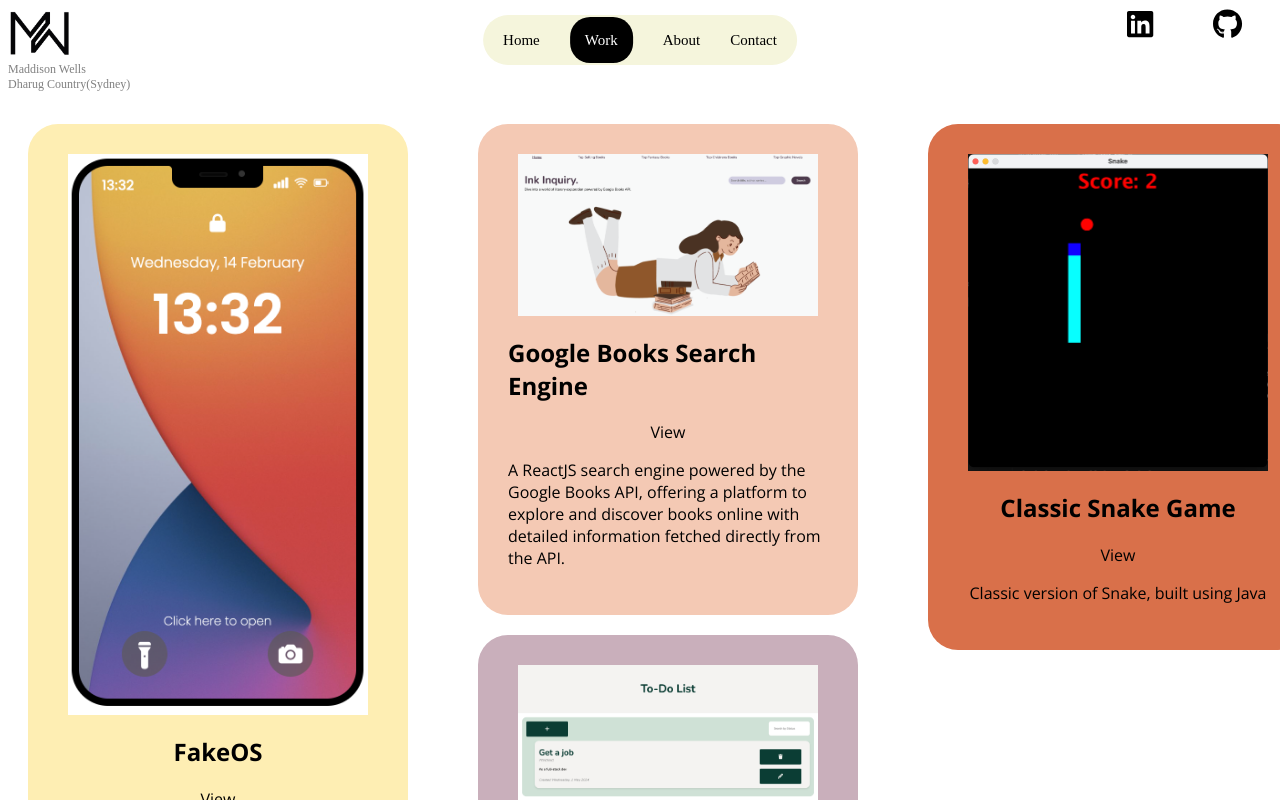
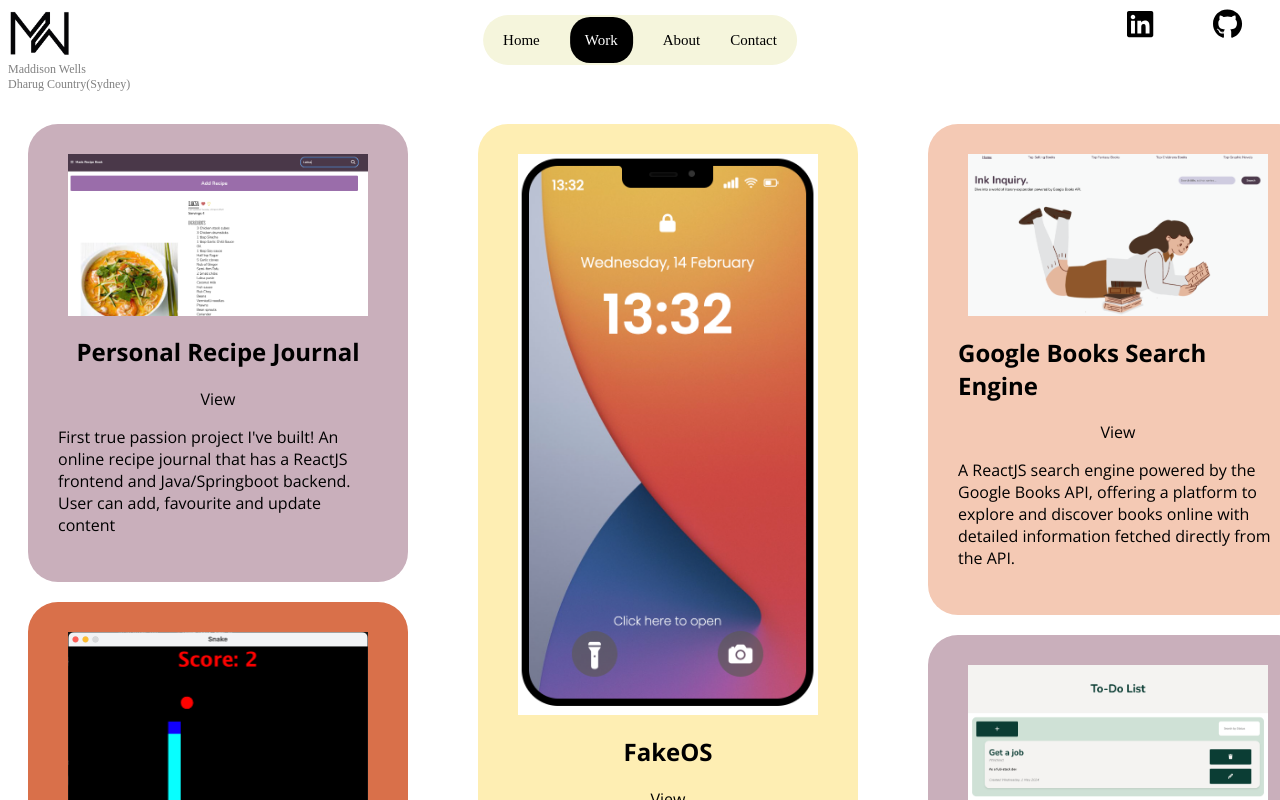
Before and after one commit to maddison-wells/portfolio.new, a React (Vite) app: page /work in a window 1280 px wide. Shown: the top 800 px of the page. Built offline with nearby package versions, Linux system fonts and the light colour scheme.

Commit message:
updated projects

```diff
--- a/src/Work/Work.jsx
+++ b/src/Work/Work.jsx
@@ -7,6 +7,7 @@ import snake from "../assets/snake.png";
 import lego1 from "../assets/lego-store.png";
 import Masonry from "react-masonry-css";
 import todo from "../assets/to-do.png";
+import recipeimg from "../assets/madsrecipe.png";
 
 const Work = () => {
   return (
@@ -16,6 +17,13 @@ const Work = () => {
         className={styles.grid}
         columnClassName={styles.grid_column}
       >
+        <Card
+          title="Personal Recipe Journal"
+          img={recipeimg}
+          description="First true passion project I've built! An online recipe journal that has a ReactJS frontend and Java/Springboot backend. User can add, favourite and update content"
+          link="https://github.com/maddison-wells/recipebook"
+          backgroundColor="rgb(201,175,187)"
+        />
         <Card
           title="FakeOS"
           img={fakeOs}
```
Also changed, not shown: src/assets/madsrecipe.png (added).
